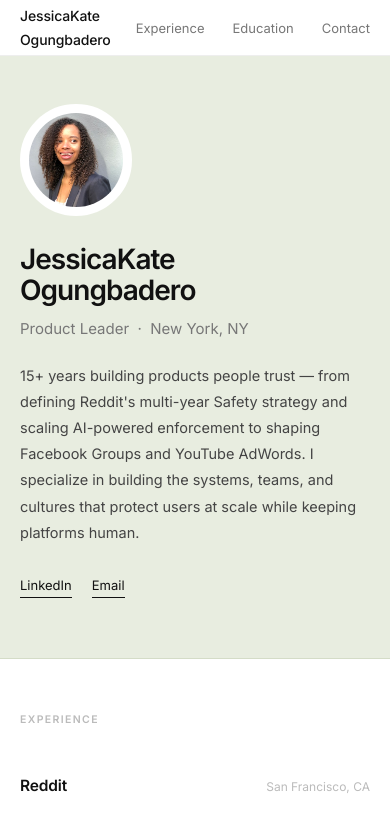
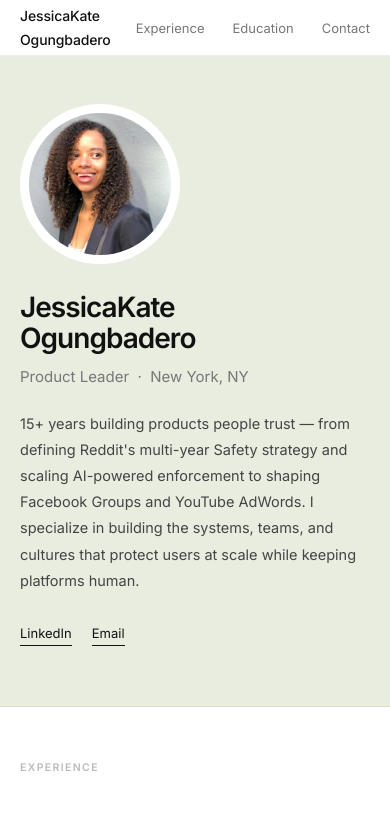
Before and after one commit to jogungbadero/portfolio, a plain HTML site: page index.html in a window 390 px wide. Shown: the top 814 px of the page. Drawn offline with Linux system fonts and the light colour scheme.

Commit message:
Increase mobile photo size to 160px

```diff
--- a/index.html
+++ b/index.html
@@ -181,7 +181,7 @@
       .container { padding: 0 20px; }
       #hero { grid-template-columns: 1fr; gap: 28px; padding: 48px 0 60px; }
       .hero-photo { order: -1; }
-      .hero-photo img { width: 112px; height: 112px; }
+      .hero-photo img { width: 160px; height: 160px; }
       .hero-text h1 { font-size: 28px; }
       section { padding: 52px 0; }
     }
```
